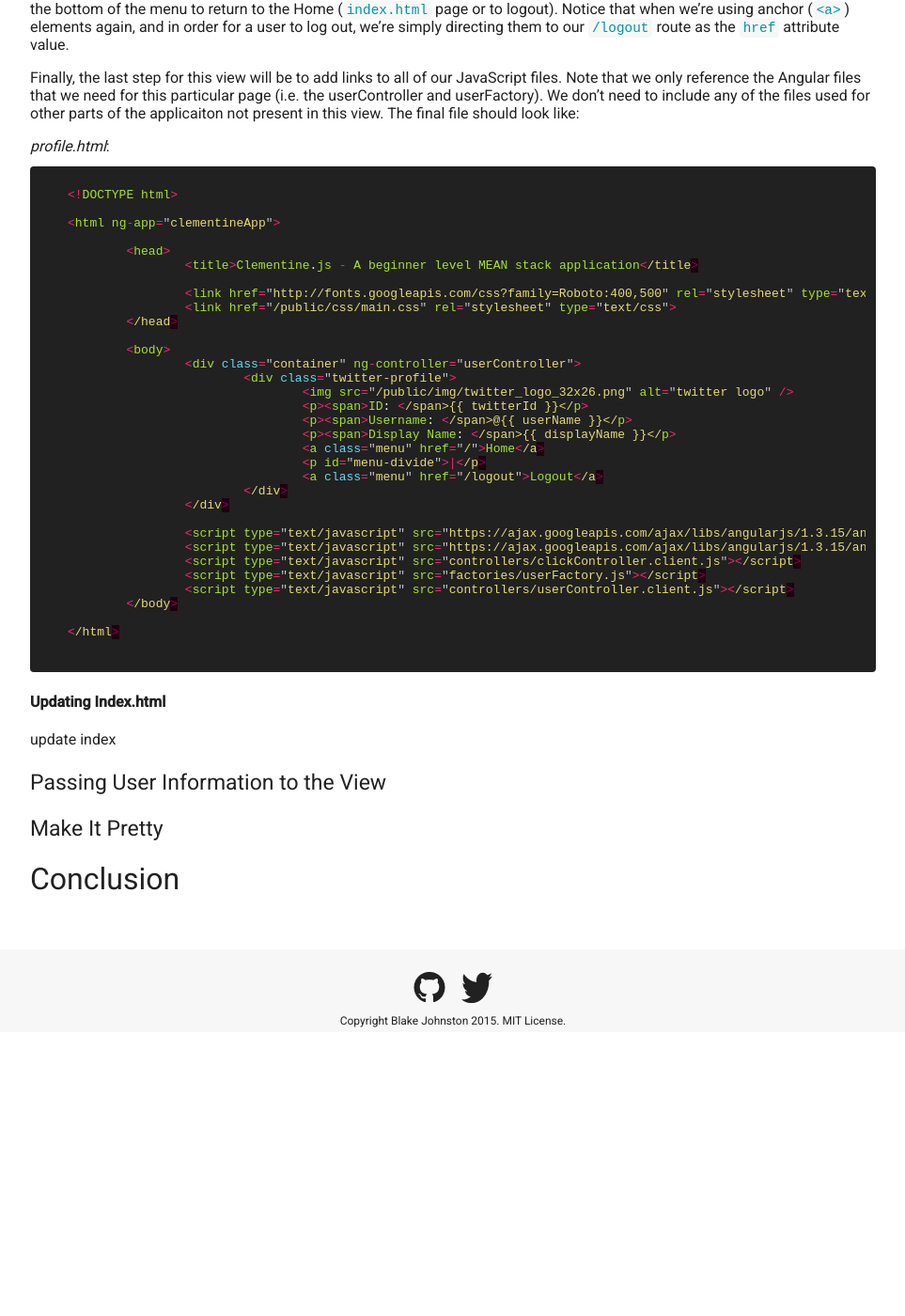
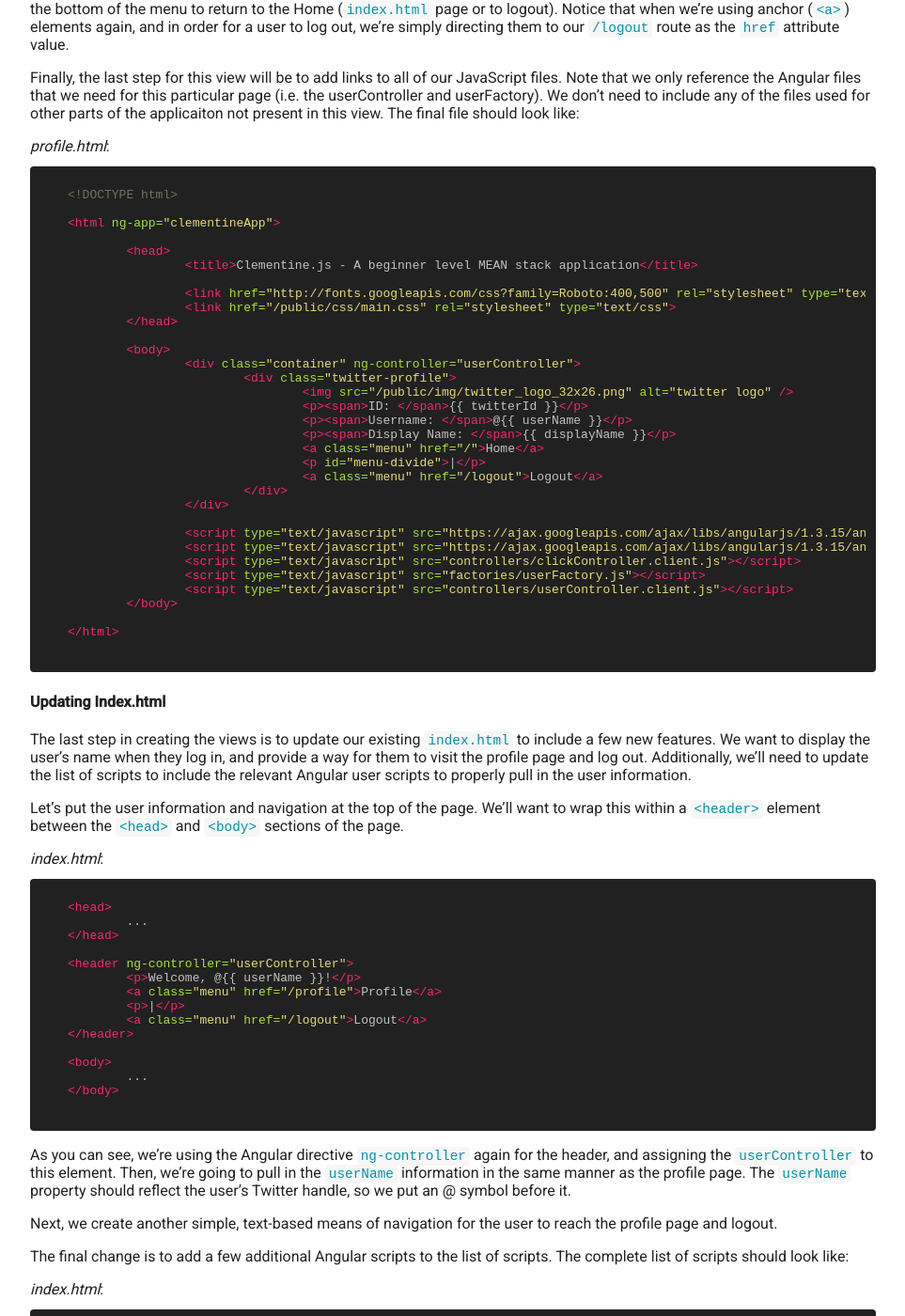
Before and after one commit to johnstonbl01/clementinejs, a Jekyll site: the page built from tutorials/tutorial-passport.md, in a window 1280 px wide and 1400 px high, scrolled down 24859 px. Shown: the whole window at 94% size, without its empty margins (158-1121 px from the left). Built offline with Jekyll 4.4.1, drawn with Linux system fonts in a browser that asks for light colours; Markdown is read by kramdown in place of the engine named in the settings; before the commit the page ends 25957 px from its top, so only the background shows below that; some of the changed text lies outside the part shown.

Commit message:
Completed index.html updates.

````diff
--- a/tutorials/tutorial-passport.md
+++ b/tutorials/tutorial-passport.md
@@ -1235,7 +1235,7 @@ Finally, the last step for this view will be to add links to all of our JavaScri
 
 _profile.html_:
 
-```js
+```html
 <!DOCTYPE html>
 
 <html ng-app="clementineApp">
@@ -1272,9 +1272,48 @@ _profile.html_:
 
 #### Updating Index.html
 
-update index
+The last step in creating the views is to update our existing `index.html` to include a few new features. We want to display the user's name when they log in, and provide a way for them to visit the profile page and log out. Additionally, we'll need to update the list of scripts to include the relevant Angular user scripts to properly pull in the user information.
+
+Let's put the user information and navigation at the top of the page. We'll want to wrap this within a `<header>` element between the `<head>` and `<body>` sections of the page.
+
+_index.html_:
+
+```html
+<head>
+	...
+</head>
+
+<header ng-controller="userController">
+	<p>Welcome, @{{ userName }}!</p>
+	<a class="menu" href="/profile">Profile</a>
+	<p>|</p>
+	<a class="menu" href="/logout">Logout</a>
+</header>
+
+<body>
+	...
+</body>
+```
+
+As you can see, we're using the Angular directive `ng-controller` again for the header, and assigning the `userController` to this element. Then, we're going to pull in the  `userName` information in the same manner as the profile page. The `userName` property should reflect the user's Twitter handle, so we put an @ symbol before it.
+
+Next, we create another simple, text-based means of navigation for the user to reach the profile page and logout.
+
+The final change is to add a few additional Angular scripts to the list of scripts. The complete list of scripts should look like:
+
+_index.html_:
+
+```html
+<script type="text/javascript" src="https://ajax.googleapis.com/ajax/libs/angularjs/1.3.15/angular.js"></script>
+<script type="text/javascript" src="https://ajax.googleapis.com/ajax/libs/angularjs/1.3.15/angular-resource.min.js"></script>
+<script type="text/javascript" src="controllers/clickController.client.js"></script>
+<script type="text/javascript" src="factories/userFactory.js"></script>
+<script type="text/javascript" src="controllers/userController.client.js"></script>
+```
 
 ### Passing User Information to the View
+
+Now let's create the `userController` that was referenced in the views.
 
 ### Make It Pretty
 
````
